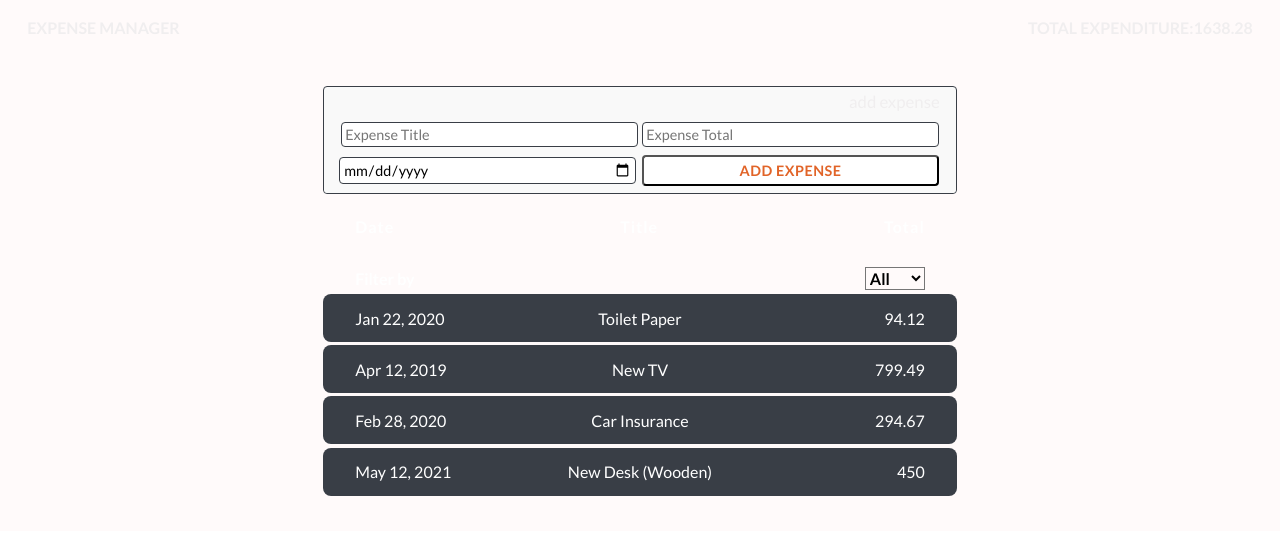
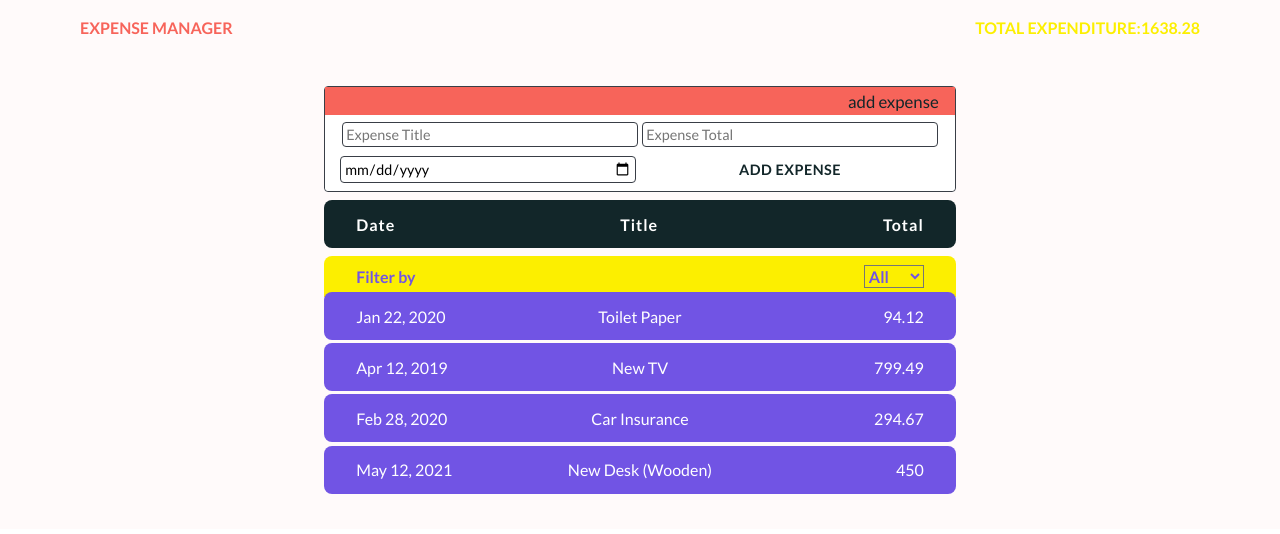
Before and after one commit to mankirats/Expense-Manager, a React (Create React App) app: page / in a window 1280 px wide. Shown: the top 534 px of the page. Built offline with nearby package versions, Linux system fonts and the light colour scheme.

Commit message:
Styling chnages

```diff
--- a/src/Components/styledComponents.js
+++ b/src/Components/styledComponents.js
@@ -1,11 +1,11 @@
 import styled from "styled-components";
 import { colorPalette } from "./colorPalette";
 
-const { primary, sixty, thirty, ten } = colorPalette;
+const { color1, color2, color3, color4, color5 } = colorPalette;
 
 const ExpenseDiv = styled.div`
     position: relative;
-    background: #393e46;
+    background: ${color4};
     margin: 0.2rem 0;
     /* width: 45vw; */
     padding: 0 2rem;
@@ -15,6 +15,7 @@ const ExpenseDiv = styled.div`
     flex-direction: row;
     justify-content: space-between;
     align-items: center;
+    color: ${color5};
 `;
 
 const ExpenseEntryNumber = styled.span`
@@ -60,12 +61,13 @@ const SubmitButton = styled.button`
     letter-spacing: 0.5px;
     margin: 4px 4px;
     padding: 0.3rem;
-    color: #e16428;
+    color: ${color1};
     width: calc(95% / 2);
     outline: none;
     font-size: 0.9rem;
     border-radius: 4px;
     font-weight: bold;
+    border: 1px solid ${color5};
 `;
 
 const StyledForm = styled.form`
@@ -74,7 +76,7 @@ const StyledForm = styled.form`
     justify-content: center;
     align-items: center;
     flex-wrap: wrap;
-    background: #f9f9f9;
+    background: ${color5};
     border-radius: 4px;
 `;
 const FormContainer = styled.div`
@@ -85,12 +87,11 @@ const FormContainer = styled.div`
 `;
 
 const FormTitle = styled.div`
-    color: white;
     text-align: right;
-    background: ${sixty};
+    background: ${color2};
     padding: 0.2rem 1rem;
     /* font-weight: 700; */
-    color: #f0eeef;
+    color: ${color1};
     font-size: 1.05rem;
 `;
 
@@ -109,13 +110,13 @@ const ExpenseContainerDiv = styled.div`
 
 const ExpenseHeaderDiv = styled.div`
     position: relative;
-    background: ${thirty};
+    background: ${color1};
     margin: 0.5rem 0;
     padding: 0 2rem;
     height: calc(2rem + 2vh);
     border-radius: 8px;
     display: flex;
-    color: ${thirty}
+    color: ${color3}
     flex-direction: row;
     justify-content: space-between;
     align-items: center;
@@ -125,7 +126,7 @@ const ExpenseHeaderDiv = styled.div`
 
 const FilterYearDiv = styled.div`
     position: relative;
-    background: ${ten};
+    background: ${color3};
     margin-bottom: -0.5rem;
     padding: 0 2rem;
     border-radius: 8px 8px 0 0;
@@ -135,30 +136,30 @@ const FilterYearDiv = styled.div`
     justify-content: space-between;
     align-items: center;
     font-weight: bold;
-    color: ${primary};
+    color: ${color4};
     & select {
         background: transparent;
         font-size: 1rem;
-        color: ${primary};
+        color: ${color4};
         font-weight: 600;
     }
     & option {
         border: transparent;
         outline: 0;
-        color: ${primary};
+        color: ${color4};
         background: transparent;
     }
 `;
 
 const PageHeader = styled.div`
-    background: ${thirty};
+    /* background: ${color1}; */
     height: calc(2rem + 2vh);
     width: 100%;
     display: flex;
     align-items: center;
-    padding: 1.7rem;
-    font-weight: 700;
-    color: #f0eeef;
+    padding: 1.7rem 5rem;
+    font-weight: 800;
+    color: ${color2};
 `;
 
 const PageTitle = styled.span`
@@ -167,6 +168,7 @@ const PageTitle = styled.span`
 const ExpenseTotalHeader = styled.span`
     margin-left: auto;
     font-weight: 600;
+    color: ${color3};
 `;
 
 export {
```
